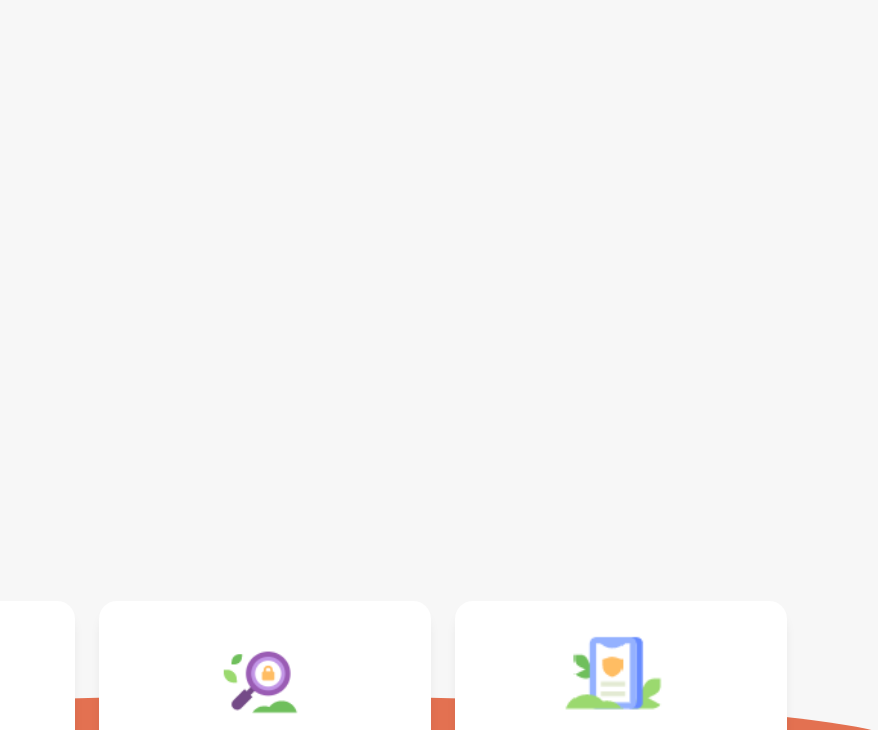
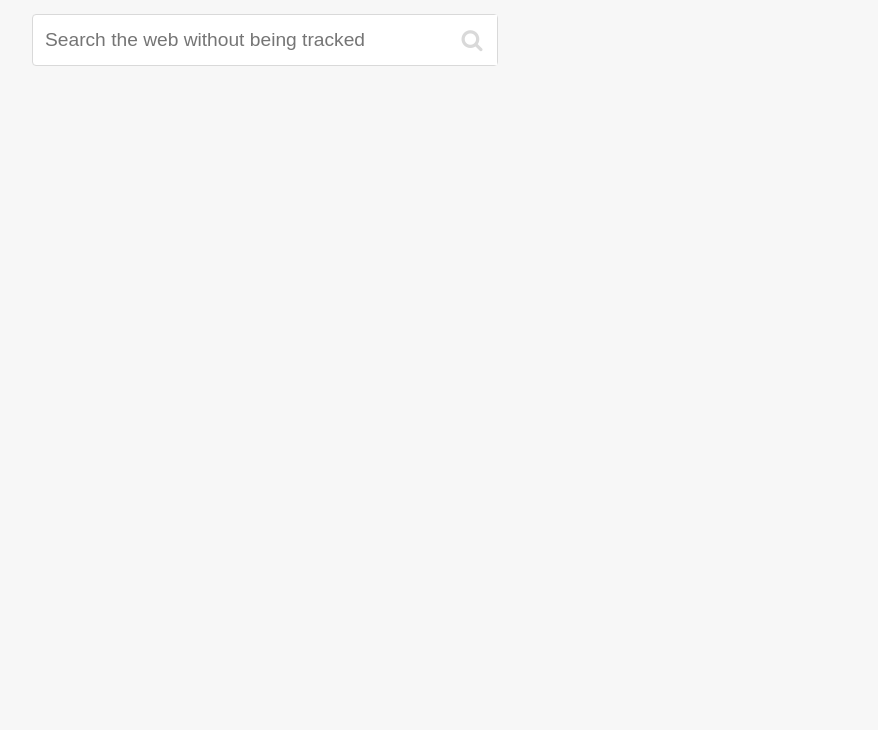
Before and after one commit to aleks2407/HYF-duck-duck-clone, a plain HTML site: page index.html in a window 1280 px wide. Shown: the part 135-865 px from the top of the page, without its empty margins (375-1253 px from the left). Drawn offline with Linux system fonts and the light colour scheme.

Commit message:
add search and logo update Dev strategy with relevant US update index file new element update css file with new element rules

```diff
--- a/index.html
+++ b/index.html
@@ -30,7 +30,7 @@
 
   <!-- LOGO AND SEARCH -->
 
-  <!-- <section id="search">
+  <section id="search">
     <div class="container">
       <div class="logo-image">
         <a href="https://duckduckgo.com/about"><img alt="logo-image" src="./images/logo_homepage.svg"></a>
@@ -41,7 +41,7 @@
           <button type="submit"><i class="fa fa-search"></i></button>
         </form>
     </div>
-  </section> -->
+  </section>
 
 <!-- FEATURES -->
 <!-- <section id="features">
--- a/style.css
+++ b/style.css
@@ -60,7 +60,6 @@ header .fa {
 
 
  /* LOGO AND SEARCH */
- /*
     #search {
       display: flex;
   }
@@ -107,12 +106,11 @@ header .fa {
  /* .search-bar button:focus {
     border: none;
 }
+*/
 
   .search-bar button:hover {
     background-color:#66ad57 ;
 }
-
-*/
 
 /* FEATURES */
 /*
```
Also changed, not shown: 1 other file.
